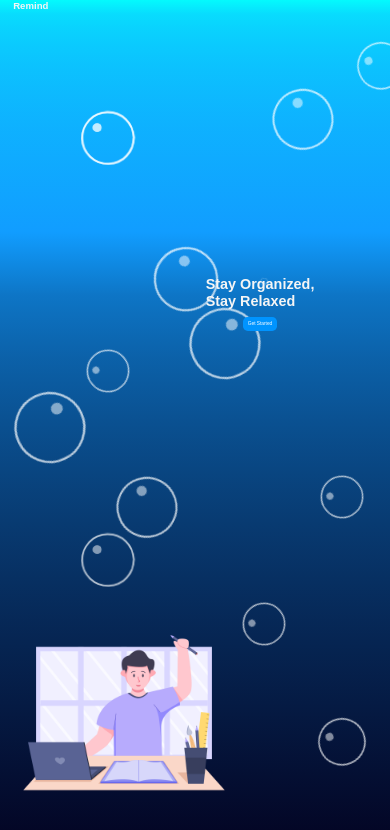
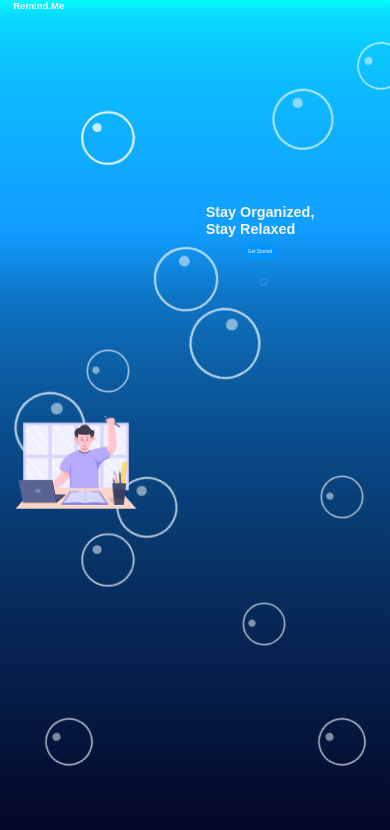
Before and after one commit to YoussefH4jji/todo-app, a React (Vite) app: page / in a window 390 px wide. Shown: the top 830 px of the page. Built offline with nearby package versions, Linux system fonts and the light colour scheme.

Commit message:
fix: Main page image's responsive

```diff
--- a/src/App.css
+++ b/src/App.css
@@ -548,11 +548,11 @@ label{
     font-size: 30%;
   }
   .check-list-img{
-    width: 50rem;
-    margin-top: 30vh;
+    width: 30rem;
+    margin-top: 15vh;
   }
   .main-page-title-container{
-    margin-top: 55rem;
+    margin-top: 40rem;
   }
 
 }
--- a/src/MainPage.jsx
+++ b/src/MainPage.jsx
@@ -6,7 +6,7 @@ export default function MainPage() {
       <div className="container">
         <div className="row align-items-center">
           <div className="col-md-12">
-            <h1 className="title">Remind</h1>
+            <h1 className="title">Remind.Me</h1>
             <div className="main-page-title-container">
               <h2 className="main-page-title">
                 Stay Organized, <br /> Stay Relaxed
```
